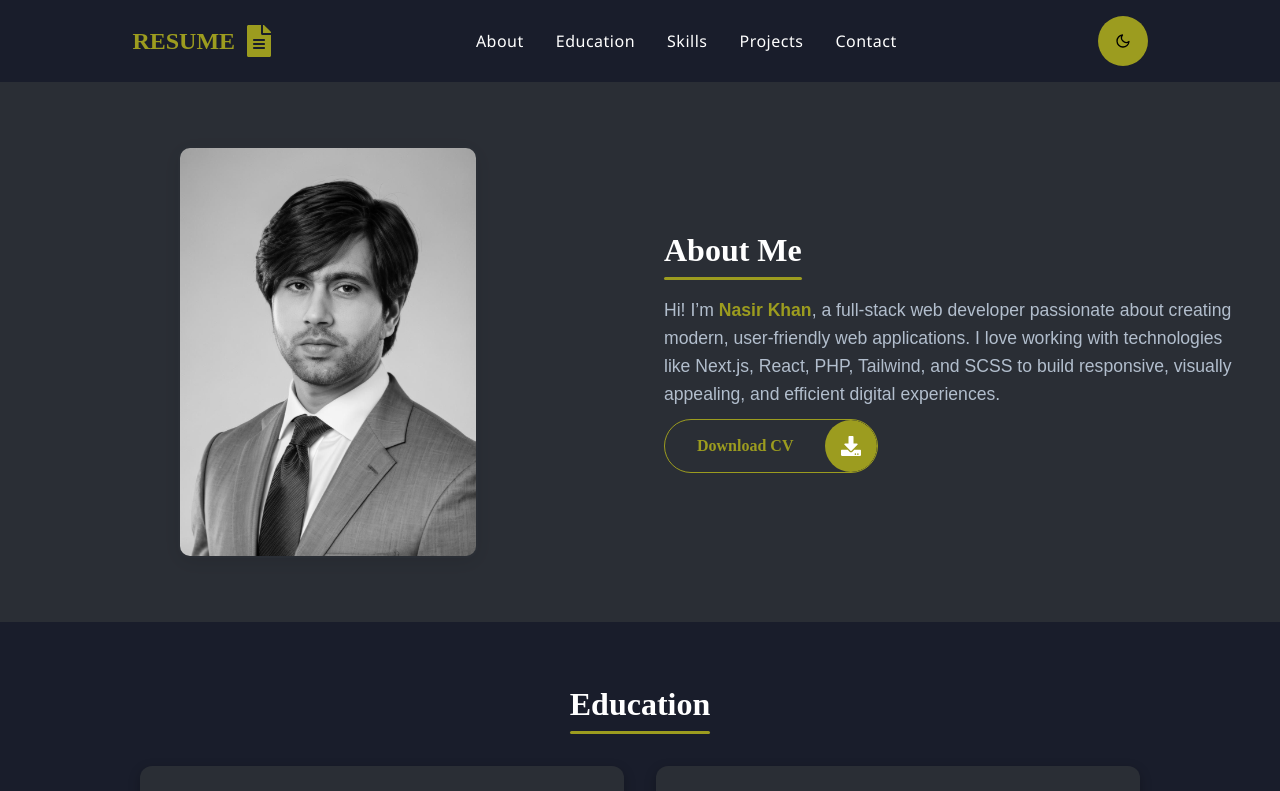
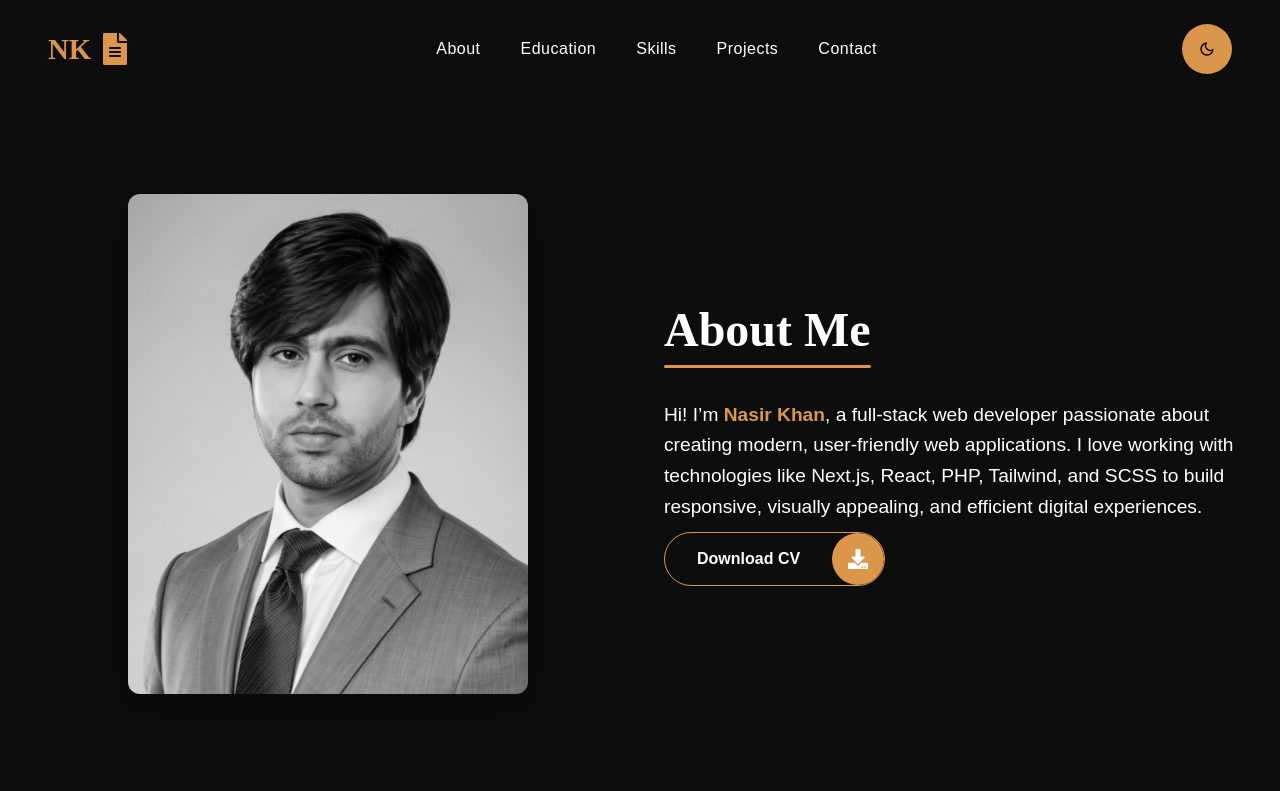
Before and after one commit to Nk6513/resume-app, a Next.js app: page / in a window 1280 px wide. Shown: the top 791 px of the page. Built offline with nearby package versions, Linux system fonts and the light colour scheme.

Commit message:
Changes in UI

```diff
--- a/app/page.js
+++ b/app/page.js
@@ -16,46 +16,46 @@ import ToggleButton from "@/components/ToggleButton";
 // ---------------------------------------------------
 // Main Page Component
 // ---------------------------------------------------
+
 export default function Page() {
-  // State to manage CSS toggle class for dark/light theme or layout changes
+
+// ---------------------------------------------------
+// Main Page Component
+// ---------------------------------------------------
   const [toggleClass, setToggleClass] = useState("");
+  const [uniLogoColor, setUniLogoColor] = useState("#ffffff");
 
-  // State to manage logo color dynamically (e.g., white in dark mode, black in light mode)
-  const [logoColor, setLogoColor] = useState("#fff");
+  // Handler that flips state for the toggle and university logo color
+  const handleToggle = () => {
+    setToggleClass((prev) => (prev === "light-mode" ? "" : "light-mode"));
+    setUniLogoColor(uniLogoColor === "#ffffff" ? "#121212" : "#ffffff");
+  };
 
   return (
-    // Wrapper div that changes class based on toggle state
+    // Wrapper div that changes class based on toggle state //
     <div className={toggleClass}>
-      {/*---------- Navigation Bar Section passed a toggle div as a prop ---------- */}
-      <NavBar
-        toggleDiv={
-          <ToggleButton
-            logoColor={logoColor}
-            setLogoColor={setLogoColor}
-            toggleClass={toggleClass}
-            setToggleClass={setToggleClass}
-          />
-        }
-      />
+
+      {/*---------- Navbar ---------- */}
+      <NavBar toggleDiv = {<ToggleButton onToggle={handleToggle}
+          logoUniColor={uniLogoColor}
+          setUniLogoColor={setUniLogoColor}
+          toggleClass={toggleClass}/>} />
 
       {/*---------- Main Section ---------- */}
       <main>
         <About />
-        <Education logoColor={logoColor} />
+        <Education uniLogoColor={uniLogoColor} />
         <DigitalSkills />
         <Projects />
         <Contact />
+
       </main>
 
-      {/*---------- Footer Section with another toggle button for convenience ---------- */}
-      <Footer
-        toggleDiv={
-          <ToggleButton
-            toggleClass={toggleClass}
-            setToggleClass={setToggleClass}
-          />
-        }
-      />
+      {/*---------- Footer Section ---------- */}
+      <Footer toggleDiv={  <ToggleButton
+          onToggle={handleToggle}
+          toggleClass={toggleClass}
+        />} />
     </div>
   );
 }
--- a/components/About.js
+++ b/components/About.js
@@ -50,6 +50,7 @@ export default function About() {
               </span>
             </a>
           </div>
+          <div className="seperator"></div>
         </div>
       </div>
     </section>
--- a/components/Education.js
+++ b/components/Education.js
@@ -33,7 +33,7 @@ const education = [
 // ---------------------------------------------------
 // Education Component
 // ---------------------------------------------------
-export default function Education({ logoColor }) {
+export default function Education({ uniLogoColor }) {
   return (
     // Wrapper section for Education
     <section id="education" className="education-section">
@@ -51,7 +51,8 @@ export default function Education({ logoColor }) {
                 {/*---------- Logo ----------*/}
                 {Logo && (
                   <div className="education-logo">
-                    <Logo priority fill={logoColor} width={200} height={300} />
+                    <Logo priority fill={uniLogoColor} width={200} height={300} />
+                    {/* <p>{uniLogoColor}</p> */}
                   </div>
                 )}
 
--- a/components/NavBar.js
+++ b/components/NavBar.js
@@ -15,7 +15,7 @@ export default function NavBar({ toggleDiv }) {
 
       {/*---------- Logo Section ----------*/}
       <div className="logo-div">
-        <span onClick={() => window.location.reload()}>RESUME</span>
+        <span onClick={() => window.location.reload()}>NK</span>
         <FaFileAlt size={32} />
       </div>
 
--- a/components/TULogo.js
+++ b/components/TULogo.js
@@ -1,7 +1,7 @@
 "use client";
 
 
-export const TULogo = ({fill={logoColor}}) => {
+export const TULogo = ({fill}) => {
   return (
 
 <svg version="1.0" xmlns="http://www.w3.org/2000/svg"
@@ -10,8 +10,7 @@ export const TULogo = ({fill={logoColor}}) => {
 <metadata>
 Created by potrace 1.10, written by Peter Selinger 2001-2011
 </metadata>
-<g transform="translate(0.000000,101.000000) scale(0.100000,-0.100000)"
-fill={fill} stroke="none">
+<g transform="translate(0.000000,101.000000) scale(0.100000,-0.100000)" fill={fill} stroke="none">
 <path d="M1865 950 c-35 -33 -74 -60 -85 -60 -11 0 -20 -4 -20 -9 0 -5 10 -6
 22 -3 22 5 22 4 -5 -28 -77 -90 -104 -204 -58 -241 42 -34 103 -17 174 49 31
 30 33 26 12 -25 -8 -20 -13 -38 -10 -41 9 -9 21 11 34 56 9 33 25 52 74 91 34
--- a/components/ToggleButton.js
+++ b/components/ToggleButton.js
@@ -8,21 +8,12 @@ import { FiSun, FiMoon } from "react-icons/fi";
 // ---------------------------------------------------
 // ToggleButton Component
 // ---------------------------------------------------
-export default function ToggleButton({
-  logoColor,
-  toggleClass,
-  setToggleClass,
-  setLogoColor,
-}) {
-  // Handler to toggle light/dark mode and logo color
-  const handleClick = () => {
-    setToggleClass(toggleClass === "" ? "light-mode" : "");
-    setLogoColor(logoColor === "#fff" ? "#121212" : "#fff"); // University Logo
-  };
+export default function ToggleButton({toggleClass, onToggle}) {
+
 
   return (
     // Wrapper toggle div
-    <div className={`toggle-div ${toggleClass}`} onClick={handleClick}>
+    <div className={`toggle-div ${toggleClass || ''}`} onClick={onToggle}>
       {/* Display sun or moon icon based on current theme */}
       {toggleClass === "light-mode" ? <FiSun /> : <FiMoon />}
     </div>
--- a/components/UOMLogo.js
+++ b/components/UOMLogo.js
@@ -9,8 +9,7 @@ export const UOMLogo = ({fill}) => {
 <metadata>
 Created by potrace 1.10, written by Peter Selinger 2001-2011
 </metadata>
-<g transform="translate(0.000000,246.000000) scale(0.100000,-0.100000)"
-fill={fill} stroke="none">
+<g transform="translate(0.000000,246.000000) scale(0.100000,-0.100000)" fill={fill} stroke="none">
 <path d="M1420 2389 c-192 -22 -294 -56 -418 -139 -79 -53 -200 -165 -267
 -248 -15 -17 -32 -29 -37 -25 -6 3 -8 1 -5 -4 4 -6 -16 -48 -43 -93 -28 -46
 -50 -88 -50 -93 0 -6 -3 -8 -6 -5 -3 3 9 35 26 69 18 35 27 60 22 54 -22 -21
--- a/styles/globals.scss
+++ b/styles/globals.scss
@@ -24,15 +24,16 @@ main {
 /* Root Variables */
 /*=====================================================================*/
 :root {
-  --color-primary: #191d2b;
-  --color-secondary: #9c9c1f;
-  --color-secondary1: #b9b976;
+  --color-primary: #1f1c1b;
+  --color-primary-top: #0d0d0d;
+  --color-secondary: #DB964C;
+  --color-secondary1: #d8b164;
   --color-secondary2: #474849;
   --color-secondary3: #6a6d6b;
   --color-white: #ffffff;
   --color-black: #000;
   --color-grey0: #f8f8f8;
-  --color-grey1: #c6cd83;
+  --color-grey1: #52bc10;
   --color-grey2: #b2becd;
   --color-grey3: #6c7983;
   --color-grey4: #454e56;
@@ -45,6 +46,7 @@ main {
 /*=====================================================================*/
 .light-mode {
   --color-primary: #a1a294;
+  --color-primary-top: #a2a295;
   --color-secondary: #6b6758;
   --color-secondary1: #a19d83;
   --color-secondary2: #aeab95;
@@ -52,7 +54,7 @@ main {
   --color-white: #121111;
   --color-black: #ffffff;
   --color-grey0: #f8f8f8;
-  --color-grey1: #272823;
+  --color-grey1: #9b160c;
   --color-grey2: #353535;
   --color-grey3: #646464;
   --color-grey4: #404d56;
@@ -115,7 +117,7 @@ main {
 
 .main-btn .btn-text {
   padding: 8px 2rem;
-  color: var(--color-grey2);
+  color: var(--color-white);
   transition: color 0.4s ease-out;
   z-index: 1;
 }
@@ -159,38 +161,40 @@ button {
 /*=====================================================================*/
 .navbar {
   display: flex;
-  justify-content: space-around;
+  justify-content: space-between;
   align-items: center;
-  padding: 1rem 2rem;
-  background-color: var(--color-primary);
+  padding: 1.5rem 3rem;
+  background-color: var(--color-primary-top); /* dark background like the image */
 }
 
 .logo-div {
   display: flex;
   align-items: center;
   gap: 8px;
-  font-size: 1.5rem;
-  font-weight: bold;
-  color: var(--color-secondary);
+  font-size: 1.8rem;
+  font-weight: 700;
+  color: var(--color-secondary); /* orange accent like logo */
   cursor: pointer;
 }
 
 .navbar .navLinks {
   list-style: none;
   display: flex;
-  gap: 2rem;
+  gap: 2.5rem;
   margin: 0;
   padding: 0;
 }
+
 .navbar .navLinks li a {
   position: relative;
   text-decoration: none;
   color: var(--color-white);
   padding: 4px 0;
   transition: color 0.3s ease;
-  font-family: "Poppins", "Segoe UI", Roboto, Helvetica, Arial, sans-serif;
+  font-family: "Poppins", sans-serif;
   font-weight: 500;
   letter-spacing: 0.5px;
+  font-size: 1rem;
 }
 
 .navbar .navLinks li a::after {
@@ -223,8 +227,13 @@ button {
 /* About Section Styles */
 /*=====================================================================*/
 .about-section {
-  padding: 4rem 2rem;
-  background-color: var(--color-grey5);
+  display: flex;
+  align-items: center;
+  justify-content: center;
+  padding: 6rem 2rem;
+  background-color: var(--color-primary-top); /* dark background */
+  color: var(--color-black);
+}
 
 .about-grid {
   display: grid;
@@ -232,41 +241,50 @@ button {
   align-items: center;
   gap: 3rem;
   max-width: 1200px;
-    margin: 0 auto;
+  width: 100%;
 }
 
 .about-image {
   display: flex;
   justify-content: center;
+}
 
 .profile-img {
-      max-width: 300px;
+  max-width: 400px;
   width: 100%;
-      height: auto;
   border-radius: 12px;
   object-fit: cover;
-      box-shadow: 0 4px 20px rgba(0, 0, 0, 0.1);
-      border: 2px solid transparent;
+  box-shadow: 0 10px 30px rgba(0, 0, 0, 0.4);
+  // border: 2px solid transparent;
   filter: grayscale(100%);
-      transition: filter 0.4s ease-in-out, border-color 0.4s ease-in-out;
+  transition: filter 0.4s ease-in-out, border-color 0.4s ease-in-out, transform 0.6s ease, opacity 0.6s ease;
+  opacity: 0;
+  transform: translateY(50px);
+  animation: fadeSlideUp 1s forwards;
+  animation-delay: 0.3s;
+}
 
-      &:hover {
+.profile-img:hover {
   filter: grayscale(0);
-        border: 2px solid var(--color-secondary);
-      }
-    }
+  // border: 2px solid var(--color-secondary);
 }
 
 .about-text {
+  opacity: 0;
+  transform: translateY(50px);
+  animation: fadeSlideUp 1s forwards;
+  animation-delay: 0.6s;
   text-align: left;
+}
 
-    h2 {
-      font-size: 2rem;
+.about-text h2 {
+  font-size: 3rem;
   margin-bottom: 1rem;
+  display: inline-block;
   color: var(--color-white);
-      display: inline-block;
+}
 
-      &::after {
+.about-text h2::after {
   content: "";
   display: block;
   width: 100%;
@@ -275,73 +293,47 @@ button {
   background: var(--color-secondary);
   border-radius: 2px;
 }
+
+.about-text p {
+  font-size: 1.2rem;
+  line-height: 1.6;
+  color: var(--color-white);
+  font-family: "Poppins", sans-serif;
+  margin-top: 1rem;
 }
 
-    span {
+
+.about-text span {
   color: var(--color-secondary);
+  font-family: "Poppins", sans-serif;
 }
 
-    p {
-      font-size: 1.1rem;
-      line-height: 1.6;
-      color: var(--color-grey2);
-      font-family: "Poppins", sans-serif;
+/* Animation Keyframes */
+@keyframes fadeSlideUp {
+  0% {
+    opacity: 0;
+    transform: translateY(50px);
   }
+  100% {
+    opacity: 1;
+    transform: translateY(0);
   }
 }
 
-/* ----------------------------------------------------------------- */
-/* 📱 SMALL MOBILE FIX (Below 550px) 📱 */
-/* ----------------------------------------------------------------- */
-@media (max-width: 550px) {
-  .about-section {
-    padding: 3rem 1rem;
-  }
-
-  .about-section .about-grid {
-    //  FIX: Change to single column for small phones
-    grid-template-columns: 1fr;
-    gap: 2rem; /* Reduced gap */
-  }
-
-  .about-section .about-text {
-    text-align: center;
-  }
-
-  .about-section .about-text h2::after {
-    margin: 0.5rem auto 0;
-  }
-}
-
-/* ----------------------------------------------------------------- */
-/* 💻 TABLET & LARGER MOBILE (Below 768px) 💻 */
-/* ----------------------------------------------------------------- */
+/* Small Mobile Fix */
 @media (max-width: 768px) {
-  .about-section .about-grid {
-    /* Ensure the 1fr stack is applied up to the tablet size */
+  .about-grid {
     grid-template-columns: 1fr;
     text-align: center;
   }
 
-  /* Overrides for text alignment when stacked */
-  .about-section .about-text {
+  .about-text {
     text-align: center;
     padding: 0 1rem;
   }
-
-  .about-section .about-text h2::after {
-    /* Center the underline when text is centered */
-    margin: 0.5rem auto 0;
 }
 
-  /* Fixes the button container alignment when stacked vertically */
-  .about-section .about-text .btn-con {
-    margin-top: 2rem;
-    text-align: center;
-    justify-content: center;
-    display: flex;
-  }
-}
+
 /*=====================================================================*/
 /* Projects Section Styles */
 /*=====================================================================*/
@@ -650,7 +642,7 @@ button {
       transition: background 0.3s;
       font-family: "Poppins", sans-serif;
       font-weight: 600; /* Semi-bold */
-      color: var(--color-grey3);
+      color: var(--color-grey2);
 
       &:hover {
         background-color: var(--color-secondary);
@@ -680,7 +672,7 @@ button {
 /* Footer Styles */
 /*=====================================================================*/
 .footer {
-  background-color: var(--color-primary);
+  background-color: var(--color-primary-top);
   padding: 3rem 1rem;
   text-align: center;
   font-family: "Helvetica Neue", Arial, sans-serif;
@@ -808,7 +800,7 @@ button {
         var(--color-grey5),
         var(--color-primary-light)
       );
-      color: var(--color-grey3);
+      color: var(--color-grey2);
       font-family: "Poppins", "Segoe UI", Roboto, Helvetica, Arial, sans-serif;
       font-weight: 600;
       letter-spacing: 0.4px;
@@ -870,7 +862,7 @@ button {
 .education-section {
   padding: 4rem 2rem;
   text-align: center;
-  // background-color: var(--color-grey3);
+  background-color: var(--color-primary-top);
 }
 
 .education-section h2 {
```
Lines whose indentation alone changed are shown as unchanged.
